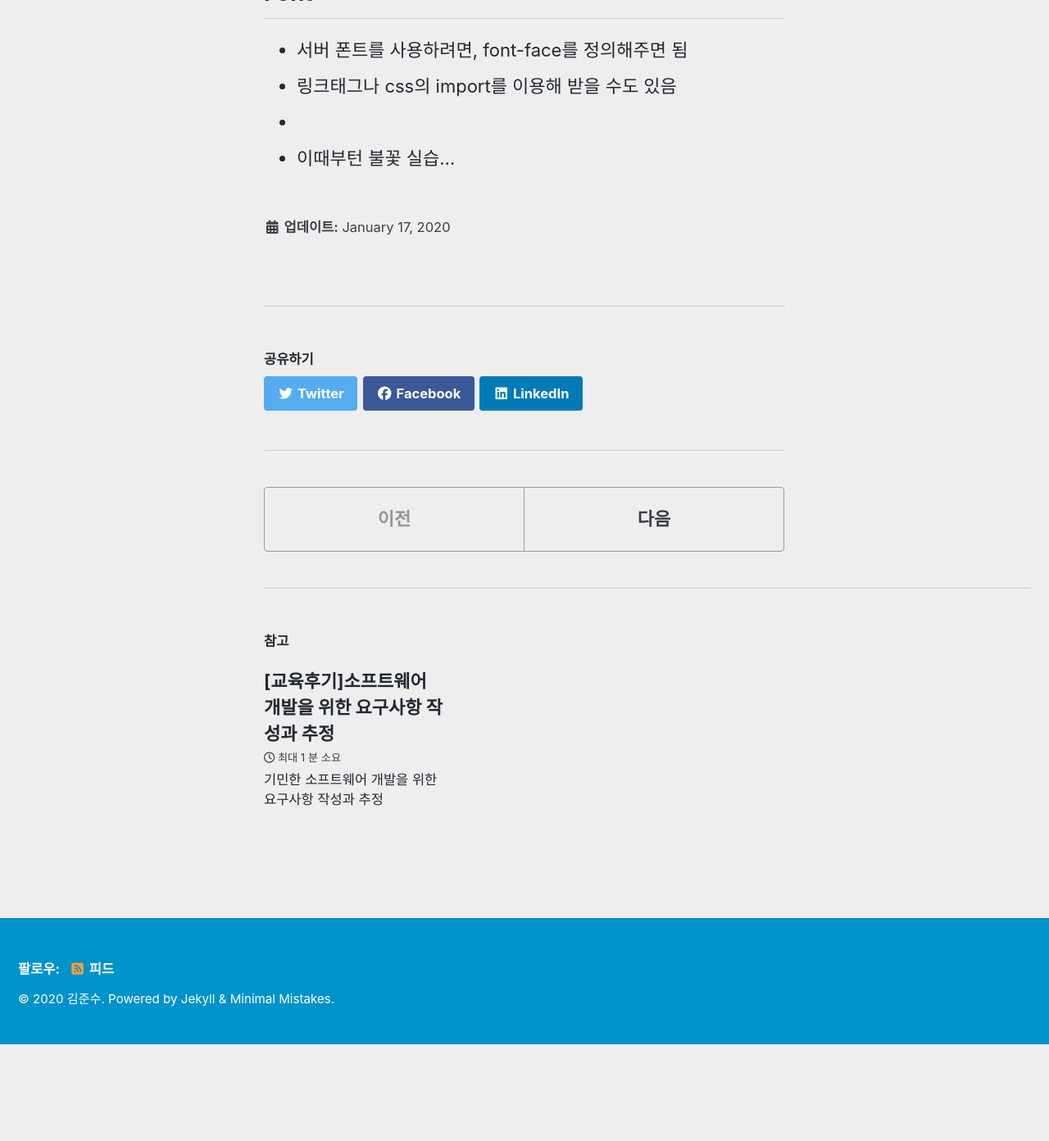
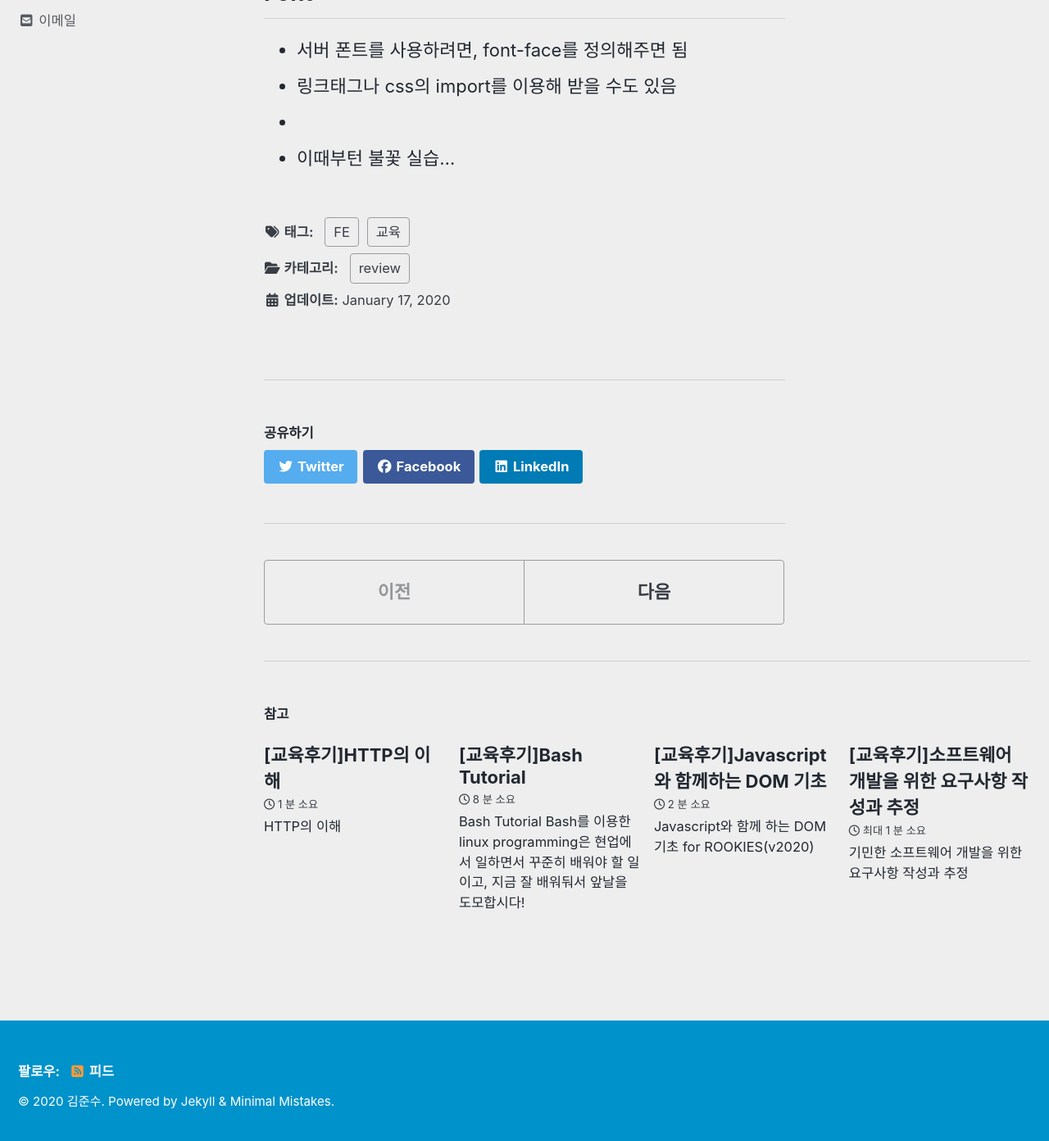
Before and after one commit to kmes055/kmes055.github.io, a Jekyll site: the page built from _posts/2020-01-17-html-css-summary.md, in a window 1280 px wide and 1400 px high, scrolled down 8254 px. Shown: the top 1392 px of the window at 82% size. Built offline with Jekyll 4.4.1, drawn with Linux system fonts in a browser that asks for light colours; cached includes are drawn as plain includes; nearby versions of some CDN libraries; before the commit the page ends 9528 px from its top, so only the background shows below that; part of the change alters nothing that is shown; some of the changed text lies outside the part shown.

Commit message:
교육 정리 업로드

````diff
--- a/_posts/2020-01-17-html-css-summary.md
+++ b/_posts/2020-01-17-html-css-summary.md
@@ -1,3 +1,12 @@
+---
+title: "[교육후기]HTML/CSS 기초"
+categories:
+  - review
+tags:
+  - 교육
+  - FE
+---
+
 # HTML/CSS 교육
 
 처음 조금 놓침
--- /dev/null
+++ b/_posts/2020-01-20-js-dom-summary.md
@@ -0,0 +1,114 @@
+---
+title: "[교육후기]Javascript와 함께하는 DOM 기초"
+categories:
+  - review
+tags:
+  - 교육
+  - FE
+---
+
+# Javascript와 함께 하는 DOM 기초 for ROOKIES(v2020)
+
+## 강의목표
+<strong>Todolist 만들기!</strong>
+
+* spec
+  - TODO 추가, 완료할 수 있다.
+  - TODO 완료/미완료 디자인 적용
+  - 종류에 따라 갯수 카운팅
+  - TODO 삭제 가능
+  - 종류별로 보기
+
+* 기본 환경 구성
+  - 결국 Browser
+
+### 자바스크립트의 사용
+사용법은 크게 2가지.
+- \<script> 안에 src="path/to/jscode.js 를 넣음
+- \<script> 안에 js 코드를 넣음
+
+TIP) 이 교육에서는 html, js 파일 하나씩 가지고 실습을 진행함
+
+#### HTML 내 script의 위치
+HTML은 인터프레터처럼 작동해서, script가 헤더 등 참조할 엘리먼트보다 앞에 있으면 에러뜸. 해결법으로는
+- script를 body의 끝에 두기
+- head인데 onload를 포함하게 하기
+
+### DOM 전체에서 엘리먼트 찾기
+* getElementById: 해당 ID를 가지는 element
+* getElementsByTagName: 해당 태그를 가지는 element의 array-like object
+* getElementsByClassName: 해당 class를 가지는 element의 array-like object
+* Live한 컬렉션이어서, 동적으로 결과가 반영됨
+* Tree 구조여서, hierarchical한 접근 가능. 즉, 아래 코드처럼 사용 가능
+```
+element.getElementById(...).getElementsByTagName(...).getElementsByTagName(...) ...
+```
+
+### 엘리먼트 이벤트
+* Event 추가 가능: onclick, addEventListener("click", function() ...) 등등
+* remove 시에는 이벤트 함수의 참조를 넣어줘야 함
+
+### 엘리먼트에서 값 가져오기/바꾸기
+* input type="text"면 텍스트 입력창이 생김
+* input.value, input.tpe, input.focus, input.blur 등 이것저것 사용가능
+
+### 엘리먼트에 자식 엘리먼트 추가하기
+```
+var newP = document.createElement("p");
+var newText = document.createTextNode("Hello, World!");
+
+newP.appendChild(newText);
+document.body.appendChild(newP); // body에 추가
+alert('Then, we close');
+document.body.removeChild(newP); // body에서 지워짐
+```
+이런 식으로 추가하면 되는데 Div, anchor 등 다양한 걸 만들어서 tree구조를 만들어서 붙일 수도 있음
+
+또,
+```
+element.innerHTML = '<div>Text</div>';
+```
+이런 식으로 직접 html을 편집할 수도 있음. C로 실행되기에 js보다 빠르기도 하고 편한 경우도 많음<br> 하지만, DOM을 아예 새로 만드는거라 작은 변화일 땐 비효율적
+* 주의점: div.innerHTML += '텍스트'  이런 방식은 실행 시마다 html을 새로 만들어서 매우 비효율적임. 이런 코드가 많아지면 GC(Garbage Collector)가 막 돌아가는 걸 확인할 수 있음
+
+### 체크박스 다루기
+간단하니 생략
+
+### 멍때리다가 뭔가 많이 건너뜀
+## CSS 제어
+element 내부의 style 어트리뷰트를 이용해 CSS를 적용할 수 있음
+
+```
+element.style.width = '30px';
+element.style.display = 'flex';
+element.style.border = '1px solid red';
+```
+예전에는 style 객체를 뺀 뒤 다 입력하고 다시 넣는 식으로 caching을 했어야 했다고 하는데 요즘은 큰 상관 없다고 하심
+
+* JS 코드에서 아이디, 클래스 등 직접 적용 가능하고, class의 경우는 공백으로 구분.
+```
+element.className = 'myClass1 myClass2';
+```
+
+#### 클래스 지정
+element의 class를 동적으로 지정할 수 있음
+```
+element.className = 'myClass';
+```
+띄어쓰기로 구분 가능. CSS랑 거의 비슷
+* JS에서는 CSS랑 다르게, 특정 속성을 가진 클래스를 미리 만들고 엘리먼트를 특정 클래스로 만들었다 없앴다 하는 식으로 만듬
+
+### querySelector
+* LIVE 객체이며, CSS selector로 선택할 수 있는 엘리먼트들의 object를 가져옴
+* querySelector, querySelectorAll이 있는데, 전자는 처음 걸린 하나만, 후자는 다 가져옴
+* LIVE객체의 값을 받아온 뒤 업데이트해서 동적으로 변환 가능
+
+### 엘리먼트 노드
+* 기본적으로 DOM이 트리 구조라서, sibling이나 parent 등 다양한 객체 접근 가능.
+* 자료구조에 대한 지식이 있으면 어렵지 않음
+```
+element.firstChild
+element.lastChild
+element.previousSibling
+```
+등등 다양
--- /dev/null
+++ b/_posts/2020-01-21-bash-tutorial.md
@@ -0,0 +1,350 @@
+---
+title: "[교육후기]Bash Tutorial"
+categories:
+  - review
+tags:
+  - 교육
+  - Linux
+---
+
+# Bash Tutorial
+Bash를 이용한 linux programming은 현업에서 일하면서 꾸준히 배워야 할 일이고, 지금 잘 배워둬서 앞날을 도모합시다!
+
+## 소개
+### Unix Shell
+* kernel을 둘러싸고 있는 껍데기
+* 사용자가 제어할 수 있는 명령창
+* Windows에서는 cmd창
++) sh는 787년, bash는 89년에 만들어짐
+
+## 커서 이동
+* 문장의 처음 끝
+    * Ctrl-a / Ctrl-e
+* 단어 단위 이동
+    * Ctrl-방향키
+    * 환경의 영향을 많이 받아서, 안 될 확률이 높음
+* 화면 정리
+    * Ctrl-l
+* 스크롤 중단 및 재개
+    * Ctrl-s / Ctrl-Q
+
+## 서버 접속 및 종료
+* 접속
+    * ssh hcon.nhnent.com
+    * rlogin -l 아이디 호스트명
+* 종료
+    * logout / exit
+* 조회
+    * last
+
+## 기본 명령
+### pwd
+* 현재 디렉토리를 확인하는 명령
+### id
+* 자신의 로그인 아이디를 확인하는 명령
+### uname
+* 현재 접속해있는 서버의 이름/OS정보를 확인하는 명령
+* uname
+* uname -a
+### 비슷한 명령
+* hostname
+### echo
+* 문자열을 출력하는 명령
+* echo -n "hello world"; echo "java coffee"
+    * -n은 마지막 newline을 없애줌
+### ls
+* 디렉토리와 파일의 목록을 출력하는 명령
+* Windows cmd의 dir
+* -1: 파일 하나당 1줄
+* 그 외 a(숨김파일도), l(list format으로), F(특수기호를 써서?), t(시간순 정렬) 등의 옵션이 있음
+
+### Globbing & Wildcard
+* 임의의 길이를 가지는 문자열: *
+* 임의의 한 글자: ?
+* 글자 집합: [abcw-z] // regex보단 저레벨
+
+## File System
+### File
+* OS에서 데이터를 디스크와 같은 저장소에 둘 때의 단위 형태
+* 넓은 의미에서는 파일, 디렉토리, 입출력 장치까지 파일로 간주
+### Directory
+* Windows의 폴더. 파일을 담아두는 공간
+* 트리 구조로 형상화
+### 디렉토리 이동
+* cd \<path>
+* 사용자 홈 디렉토리: cd ~/.vim
+* 특정 사용자의 홈 디렉토리: ls ~\<username>
+
+## History
+### 조회
+* history
+### 12번 명령 재실행
+* !12
+### 커맨드 prefix로 재실행
+* !find
+* pwd, cd 사용 후 !pw 를 입력하면 pwd가 실행됨
+### 바로 직전 명령 재실행
+* !!
+### 바로 직전 명령의 마지막 argument
+* !$
+* ls로 특정 위치 찾은 뒤 cd !$하면 이동 가능
+### 직전 명령 편집
+* echo "hello world"
+* ^hello^java
+
+### 파일 다루는 기본 명령
+* touch : 새로운 파일 만들어줌
+* mkdir/rmdir : 디렉토리 생성/삭제
+* rmdir은 빈 디렉토리만 삭제
+* cp : 파일 복사
+* mv : 파일 이동
+* 이때 파일 1, 2, 3, 4, 5와 디렉토리 d에 대해 `cp 1 2 3 4 5 d` 이런 식으로 적을 수 있음
+* rm
+    * rm -f test2.txt (false)
+    * rm -rf mydir2 (recursive false)
+    * rm이 워낙 위험하다보니 alias로 `rm='rm -i'` 가 걸려있음
+    * rmdir로 안 지워지는 디렉토리도 rm -rf로 지워짐
+* file
+    * 파일의 종류를 보여주는 명령
+    * 기본적으로 종류별로 매직 넘버가 존재?
+    * `file sample.txt` 등의 방법으로 사용
+
+여기까지가 기본 지식
+
+## 변수
+* 사용자 변수
+    * 보통 소문자로 명명
+    * equal 앞뒤로 공백이 없는 거 주의
+    * x=1
+    * x="hello world"
+    * x=hello world // world: command not found
+* 값을 꺼내쓰기
+    * echo x    x
+    * echo $x   hello world
+    * echo ${x} hello world  // recommended
+    * echo "$x" hello world
+    * "$x"는 $x를 double quote로 감싸는 뿐이라서, 틀린 건 아닌데 dereferencing 입장에서는 ${x}가 명확
+* Full Quotation
+    * single quote as literal
+    * x="java"; echo '$x is noun'   $x가 출력됨
+* Partial Quotation
+    * double quote as variable substitution
+    * x="java"; echo "$x is noun"   Java가 출력됨
+    * 내부에 있는 문자를 해석하냐 마냐가 full quotation과의 차이
+### Evaluation
+* 명령 실행 결과를 문자열 변수로 대임
+    * backquote 또는 $()로 둘러싸기
+    * data_str=\`"date +"%Y%m%d"\`
+    * data_str=$(date +"%Y%m%d")
+    * data +... 공백 주의
+* 명령 문자열을 실행하기
+    * eval \<command>
+    * `cmd="ls -alF"`
+    * `eval $cmd`
+### Arithmetic: 권장되진 않음
+* `a=13`
+* `b=$((a % 3))`
+* `i=$((2 ** 60))`
+* `echo $RANDOM`
+### Type : 권장되지 않음
+* read-only
+    * declare -r var1=1
+    * var1=2
+* Integer
+    * declare -i n=3
+    * n="hello"
+    * echo $n
+### 환경 변수 (중요!)
+* 환경
+    * 프로세스를 둘러싼 주변 정보
+    * env
+* exporting
+    * sub-shell에서 상속받아 사용할 수 있도록 변수를 공개
+    * 사용자 변수를 환경 변수로 전환
+    * export나 declare -x로 지정
+    * `export REACT_NATIVE_PACKAGER_HOSTNAME=<your_ip_address>`
+    * var1=2; bash; echo $var1; exit
+    * export var1=2; bash; echo $var1; exit
+    * 위 두 개 비교해보기
+* 주요 환경 변수
+    * HOME PATH LANG LC_ALL TERM SHELL HOSTNAME LONGNAME USER USERNAME ID UID EDITOR VISUAL PS1 PS2
+    * 많다...
+    * 그 외 개발자에게 유용한 환경 변수
+    * SHLVL PPID SECONDS FUNCNAME TMOUT
+
+
+## 파일 permission
+`ls -al` 을 실행해보면 drwxrwxrwx부터 ---------- 까지 존재(실제로 drwxrwxrwx가 있지는 않음). 첫 문자는 -dlbcps 등이 있고 파일의 종류를 나타냄.
+이후 3개의 문자별로, owner, group, others에 대한 read/write/execute 권한이 rwx로 나타남
+
+* vi test1.sh
+* ls -al !$
+* chmod 0644 !$
+* ls -al !$
+* chmod u+x test1.sh
+
+* umask
+    * 파일에 부여되는 permission의 초기값에서 제와할 권한 지정
+    * 이후 생성되는 파일에 대해 해당 권한들이 제외됨
+* 소유자 변경하기
+    * chown 소유자아이디 파일
+
+## 제어문
+* Boolean expression
+    * &&, ||, !, -a -o
+    * (( 0 && 1 )) && echo true || echo false
+    * (( 0 || 1 )) && echo true || echo false
+* Comparison operator
+    * Integer
+    * -eq -ne -gt -ge -lt -le
+    * string
+    * < <= > >= == = != -z(zero length) -n(null)
+* File Test
+    * -e    exist?
+    * -s    size not zero?
+    * -f -d -p -L   file, directory, pipe, symlink?
+    * -r -w -x -u -g -k     Permission? (setuid, setgid, sticky)
+    * -nt -ot   newer than, older than?
+* 여기 나오는 제어문들은 다 괴랄함...
+* 제어문
+    * if [condition]; then; 실행문; fi
+    * 주의: -eq는 정수 연산자, 정의되지 않은 변수나 공백을 포함할 수 있으므로 quotation 필요. "$x" 안해주면 x가 공백을 포함한 문자열이면 에러남
+    * while [condition]; do 실행문; done
+    * while :; do 실행문 date; sleep 5; done
+    * for 변수명 in 리스트; do 실행문; done
+    * switch case 변수 in case1) 실행문;; case2) 실행문;; *) 실행문;; esac
+    * switch는 너무 어려워서 필요할 때만 찾아서 쓰자... unix 기본 패턴(glob pattern과 regex 사이쯤?)이 case에 들어갈 수 있음
+    * break continue는 다 알테니 넘김
+
+## 입출력 리다이렉트
+* 표준 입력(standard input) - 0번
+    * 키보드 입력이 프로세스로 들어가는 통로. stdin
+* 표준 출력(standard output) - 1번
+    * 프로세스가 출력한 내용이 화면으로 나가는 통로. stdout
+* 표준 에러(standard error) - 2번
+    * 프로세스에서 발생한 에러가 화면으로 나오는 통로. stderr
+* bash 내에서 <, >로 사용
+* 2> 를 쓰면 stderr로 들어감
++) more/less는 cat하고 비슷한데, 페이지 단위 뷰어? 임
+## 필터
+* 프로세스의 출력을 다른 프로세스의 입력으로 전달
+    * Pipe(|) 기호를 사용
+    * ls | head
+    * cat text.txt | sort | uniq -c | sort -n
+
+## 파일 다루기
+### 파일 내용 보기
+* 파일의 앞쪽 일부만 보기
+    * head -10 test1.txt
+* 파일의 뒤쪽 일부만 보기
+    * tail -f /var/log/lastlog
+### 파일에서 문자열 찾기
+* 찾기
+    * grep 문자열 파일
+    * grep "export" /etc/profile
+    * grep -r "export" /etc
+
+* 잘라내서 쓰기
+    * cut -d 구분자-f 필드번호 파일
+    * grep some_pattern /sample/path | cut -d: -f1,3-4,7
++) bash와 같이 서브루틴, 서브프로세스 등을 만들어서 커맨드를 실행시켜주는 걸 glue language라 부름? // 찾아보기
+## Alias
+* 별명
+    * alias
+    * alias grep="egrep"
+    * alias diffs="diff -ignore-all-space"
+    * alias l="some_text"
+
+## 함수
+* Bash는 function과 subroutine을 구분하지 않음
+* func1() { echo "abc $1" }
+* func1 "def"
+* function func2 { return $(($1 + $2)); }
+* func2 3 4
+* echo $? // 커맨드 실행 결과를 봄
+* 프로그래밍 언어론적으로 바람직하진 않음
+* 변수는 기본적으로 전역
+* 함수 내부에서만 사용하려면 local로 지정해야 함
+* function test1() { local int_val=3; str_val="value of global variable"; }
+* test1
+* echo $int_val; echo $str_val;
+## Script File
+* Shebang(sharp bang의 줄임말?)
+    * #!: 어떤 인터프리터 프로그램을 사용할 것인가를 지정
+    * #!/bin/bash
+    * #!/usr/bin/env python     권장됨. 환경 변수에서 찾아서 쓰는 명령어
+    * #!/bin/awk -f     옵션을 붙여야 할 경우, env를 사용할 수 없음
+* Command-line arguments
+    * $1, $2, ...
+    * $#
+    * $?    리턴값
+    * Function과 완전히 일치
+## Job Control
+* Foreground job
+    * 기본적으로 프로그램은 foreround에서 실행됨
+    * 한 명령의 실행이 끝날 때까지 다음 명령은 기다려야 함
+* Background job
+    * &를 붙여서 실행하면 background에서 실행됨
+    * 다음 명령을 바로 실행하거나 프롬프트가 뜸
+* sleep 500 &
+* jobs
+* fg %1
+* Ctrl-z
+* bg
+* wait
+## 설정파일
+### 사용자 설정
+* Bourne shell
+    * ~/.profile
+* BASH
+    * login shell: .bashrc      로그인 이후 동작을 정의해두면 좋음
+    * non-login shell: .bash_profile    실행 이후 동작을 정의해두면 좋음
+* 파일 변경 후에는 재접속하거나 source ~/.bashrc ? 실행해주면 적용됨
+* 추천 설정... 자료 찾아보기
+## 자주 사용하는 명령(시간 남으면)
+* 디렉토리 이름 구하기: `dirname`
+* 파일 이름 구하기: `basename`
+* 화면 청소하기: `clear`
+* 실행 가능한 프로그램 확인: `which` (PATH환경변수에 포함돼야 탐색 가능)
+* `locale`: 지역 특성에 따르는 언어/날짜 포맷 등을 통틀어서 부르는 용어?
+* `iconv` : 옵션 필수.
+* 정렬: sort
+* 워드수: wc
+* 파일 탐색: find. 조건이 and인데, or로 하려면<br>
+ `find ... \(-name "python*" -o -name "pgsql*" \) -ls` 이런 식으로 -o를 넣어서 넣어주면 됨
+ * 입력을 개별 처리하기: xargs
+    * for 반복문은 공백이 포함된 입력을 처리하기 곤란함
+    * xargs를 이용하여 행 단위로 처리하기
+    * `find /etc/init -print0 | xargs -0 wc -l`
+    * -print0는 공백을 제거하기 위함?
+* 사용자 변경 : `su`
+* 루트 권한 실행: `sudo`: 1-1024 포트를 잡거나 할 때는 80, 443 등의 포트도 잡아야 해서 root 권한이 필요함
+* 패스워드 변경: `passwd`
+* 원격 제어
+    * rsh -l
+    * rcp, scp
+    * ftp, sftp, rsync
+* 파일 묶기
+    * tar
+    * ctxvfzj 등 옵션 다양
+* 파일 압축
+    * zip, unzip
+    * unix에선 zip 안 쓸때도 많음
+* 프로세스 관련 명령
+    * `ps aux / pstree`
+    * `pidof`
+    * `kill`
+* 시스템 관리 명령
+    * 시스템 자원 사용현황 조회: `top`
+    * 디렉토리의 크기 조회: `du -s`
+    * 디스크 전체 사용현황 조회: `df -k`
+* 네트워크 관련 명령
+    * ifconfig
+    * ping
+    * nslookup => getent hosts
+* 매뉴얼 페이지
+    * man wc
+    * man 2 open
+    * man 3 opendir
+* 특수 명령
+    * 회사나 단체체별로 특수한 명령이 있을 수 있음
--- /dev/null
+++ b/_posts/2020-01-23-HTTP-summary.md
@@ -0,0 +1,61 @@
+---
+title: "[교육후기]HTTP의 이해"
+categories:
+  - review
+tags:
+  - 교육
+  - Linux
+---
+# HTTP의 이해
+
+## HTTP
+* HypterText Transfer Protocol. OSI level 7 Application layer에 해당
+* Transfer Protocol: Header + Payload 로 data를 주고받는 프로토콜.
+* +이런저런 이론 이야기
+
+## WWW
+* World Wide Web
+* 4개의 구성 요소
+    * HTML
+    * HTTP
+    * Web Browser: IE, Chrome 등
+    * Httpd: 웹서버의 초기 버전
+* 정리하면, HTML를 HTTP로 요청하면 HTML이 HTTP로 응답이 오는 구조임
+
+## URL
+* Uniform Resource Locator. 네트워크 상에서 자원이 어디 있는지를 알려주는 규약
+* `scheme:[//[user:password@]host[:port]][/]path[?query][#fragment]` 형식
+
+## HyperText
+* 전통적인 Text(신문) + Hyper. 즉시 다른 레퍼런스에 접근 가능하며 표, 이미지 외 기타 표현 가능한 컨텐츠를 포함한 텍스트
+* HTML은 Hypertext를 만드는 마크업 언어
+
+## Response code
+* API에 등에서는 201 Created, 202 Accepted, 203 Accepted, 204 No Content 등도 사용함
+* 301 Moved Permenantly, 302 Found 는 영구 이동, 임시 이동? 차이. 점검 등의 사유로 redirection할때는 302가 좋음
+* 401 UnAutorized 403 Forbidden 405 Method Not Allowed 등도 있음
+
+## Custom headers
+* 사용자 임의 지정 헤더: RFC 6648에서 폐기
+    * X- prefix
+    * X-forward-host 등
+    * 표준은 아닌데, 사실상 표준이라고 봐도 될 정도로 널리 쓰임
+
+## Cookie / Session
+### HTTP 특징
+* Connectionless, Stateless
+* 이 2개의 특성으로 인해 사용자를 구분할 수가 없음
+
+### Cookie
+* 서버가 클라이언트에 붙여둔 일종의 스티커
+* 서버가 클라이언트에 Set-Cookie: 하고 나면, 이후 받은 쿠키를 받아서 보내면 사용자를 분류할 수 있음
+### Cookie 종류
+* 세션 쿠키
+    * 브라우저를 사용하는 동안만 유효
+* 영구 쿠키
+    * 브라우저가 종료돼도 유지되는 쿠키
+    * Expires, Max-Age 등으로 관리
+### 쿠키 사용 사례
+* 세션 관리
+* 개인화
+* 사용자 추적
````
